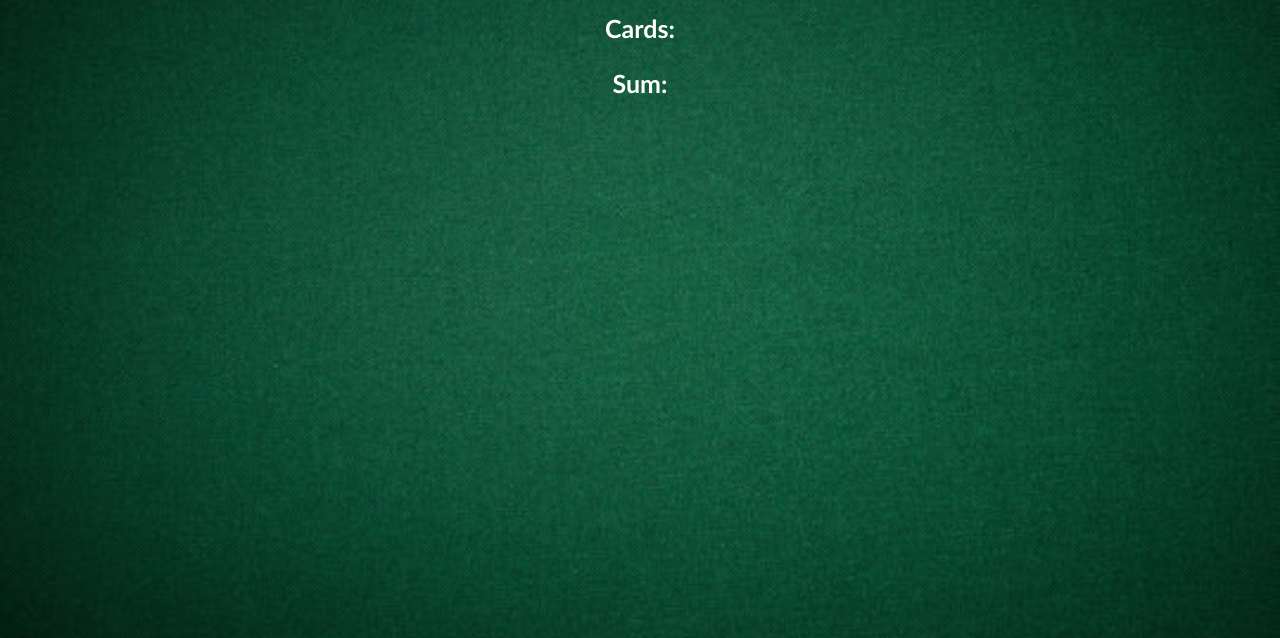
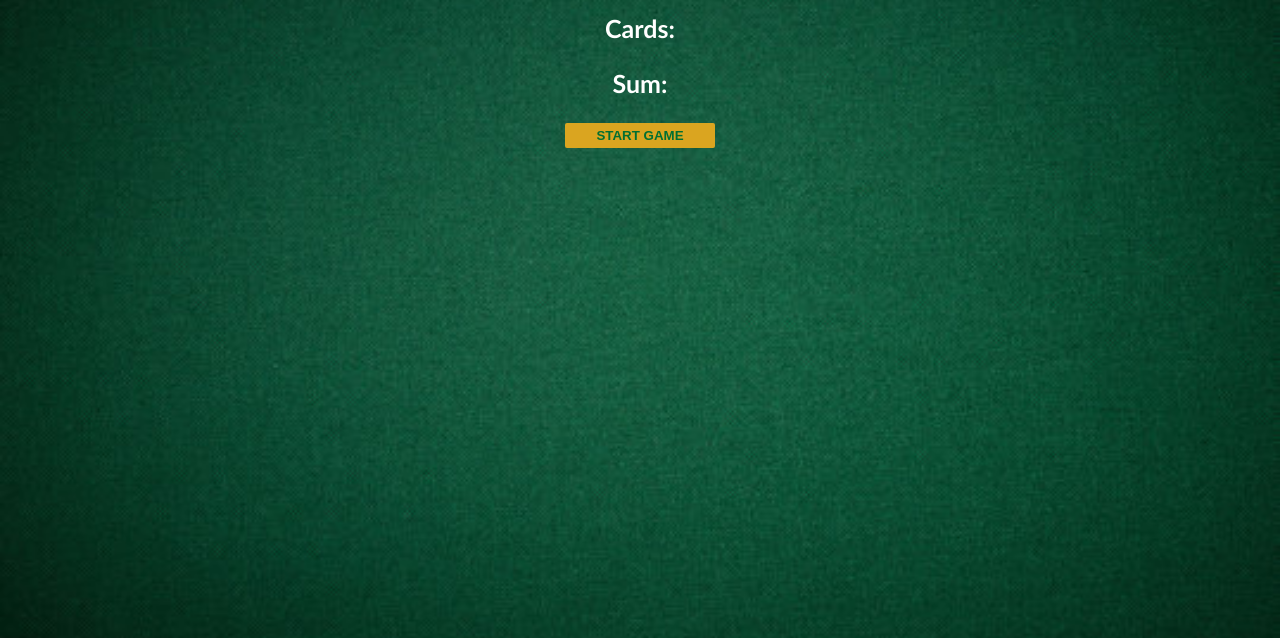
Before and after one commit to Zantri81/blackjack-scrimba, a plain HTML site: page index.html in a window 1280 px wide. Shown: the part 162-800 px from the top of the page. Drawn offline with Linux system fonts and the light colour scheme.

Commit message:
button creation

```diff
--- a/index.css
+++ b/index.css
@@ -20,3 +20,14 @@ h1 {
     font-style: italic;
     font-size: 35px;
 }
+
+button {
+    color: #016f32;
+    width: 150px;
+    background: goldenrod;
+    padding-top: 5px;
+    padding-bottom: 5px;
+    font-weight: bold;
+    border: none;
+    border-radius: 2px;
+}
--- a/index.html
+++ b/index.html
@@ -7,6 +7,7 @@
         <p id="message-el">Want to play a round?</p>
         <p>Cards:</p>
         <p>Sum:</p>
+        <button onclick="startGame()">START GAME</button>
         <script src="index.js"></script>
     </body>
 </html>
--- a/index.js
+++ b/index.js
@@ -7,6 +7,7 @@ let isAlive = true
 
 let message = ""
 
+function startGame() {
 if (sum <= 20) {
     message = "Do you want to draw a new card? 🙂"
 } else if (sum === 21 ) {                           //something follow = else if
@@ -15,7 +16,6 @@ if (sum <= 20) {
 } else {                                            //nothing after = else no this : ()
     message = "You're out of the game!"
     isAlive = false
+    }
+console.log(message)
 }
-
-// CASH OUT!
-console.log(message)
```
